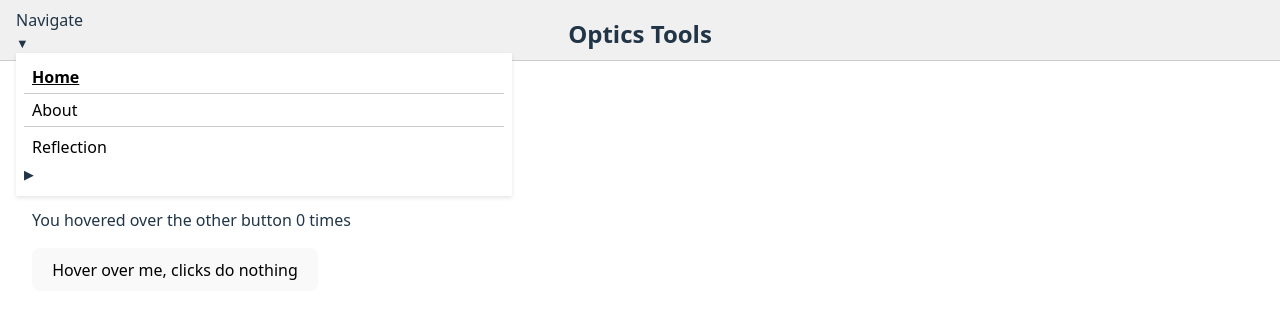
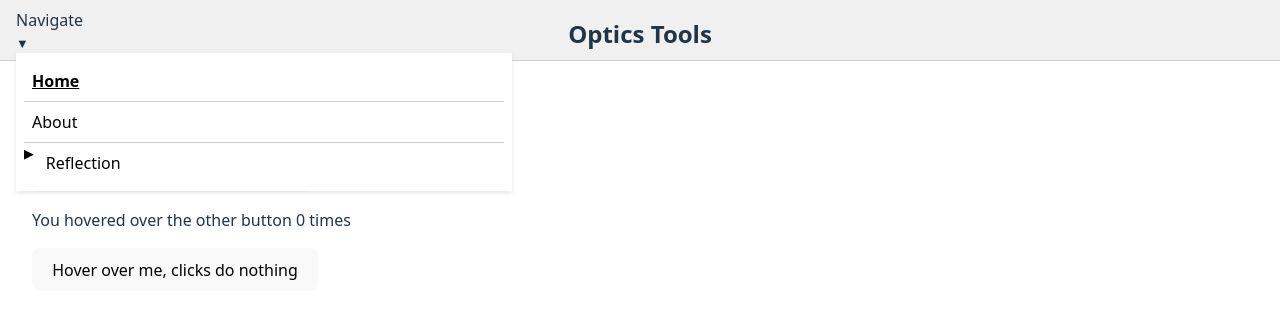
Before and after one commit to LaverBen/Optics-tools, a React (Vite) app: page / in a window 1280 px wide. Both pictures are taken after a click on the heading "Navigate". Shown: the top 318 px of the page. Built offline with nearby package versions, Linux system fonts and the light colour scheme.

Commit message:
Make disclosure buttons selectable

```diff
--- a/src/components/Header.jsx
+++ b/src/components/Header.jsx
@@ -1,4 +1,5 @@
 import { Link, Outlet, useLocation } from "react-router-dom";
+import { useState } from "react";
 
 function NavLink({ to, label, location }) {
   return (
@@ -18,22 +19,35 @@ function NavLink({ to, label, location }) {
   );
 }
 
+function NavItem({ item, level, location }) {
+  const hasChildren = Array.isArray(item.children) && item.children.length > 0;
+  const [open, setOpen] = useState(false);
+
+  return (
+    <li style={{ padding: 0 }}>
+      <div style={{ display: "flex", alignItems: "flex-start", margin: "0.25rem 0" }}>
+        {hasChildren && (
+          <button
+            type="button"
+            className={`nav-toggle${open ? " open" : ""}`}
+            aria-label={open ? "Collapse submenu" : "Expand submenu"}
+            onClick={() => setOpen(!open)}
+          />
+        )}
+        <NavLink to={item.path} label={item.label} location={location} />
+      </div>
+      {hasChildren && open && (
+        <NavList items={item.children} level={level + 1} location={location} />
+      )}
+    </li>
+  );
+}
+
 function NavList({ items, level = 0, location }) {
   return (
     <ul className="nav-menu" style={{ margin: 0, paddingLeft: `${level}rem` }}>
       {items.map((item) => (
-        <li key={item.path || item.label} style={{ padding: 0 }}>
-          {item.children ? (
-            <details style={{ margin: "0.25rem 0" }}>
-              <summary className="nav-summary">
-                <NavLink to={item.path} label={item.label} location={location} />
-              </summary>
-              <NavList items={item.children} level={level + 1} location={location} />
-            </details>
-          ) : (
-            <NavLink to={item.path} label={item.label} location={location} />
-          )}
-        </li>
+        <NavItem key={item.path || item.label} item={item} level={level} location={location} />
       ))}
     </ul>
   );
--- a/src/index.css
+++ b/src/index.css
@@ -111,3 +111,21 @@ button:focus-visible {
 details[open] > summary.nav-summary::after {
   content: "\25BC"; /* upward triangle */
 }
+
+.nav-toggle {
+  background: none;
+  border: none;
+  padding: 0;
+  margin-right: 0.25rem;
+  cursor: pointer;
+  font-size: 0.8rem;
+  line-height: 1;
+}
+
+.nav-toggle::before {
+  content: "\25B6";
+}
+
+.nav-toggle.open::before {
+  content: "\25BC";
+}
```
Also changed, not shown: src/components/README.md.
